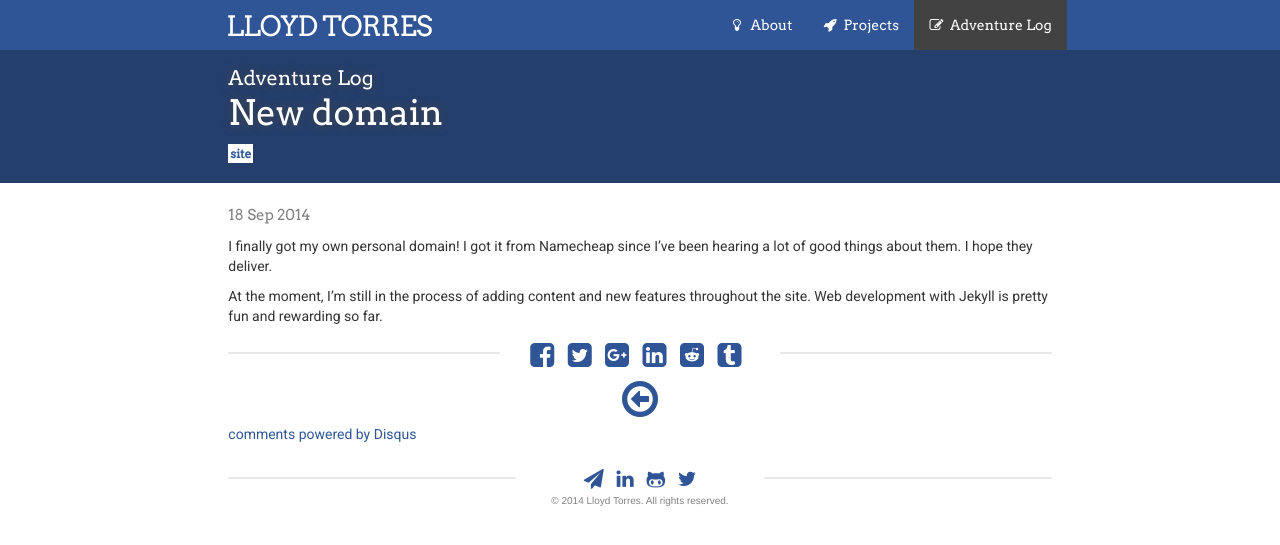
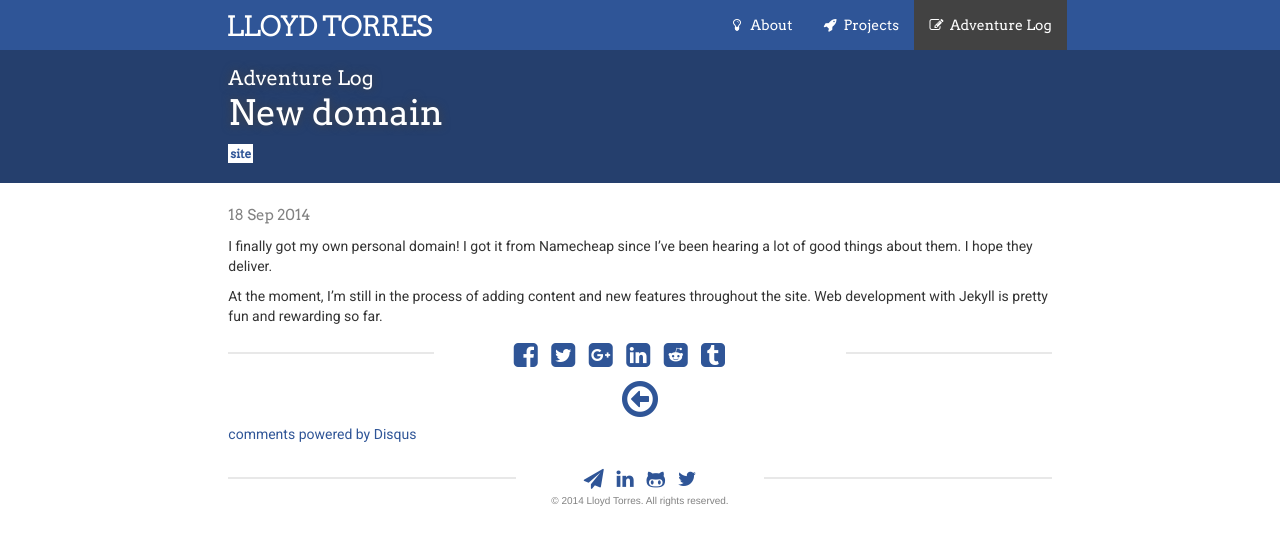
Before and after one commit to lloydtorres/lloydtorres.github.io, a Jekyll site: the page built from _posts/2014-09-18-new-domain.md, in a window 1280 px wide. Shown: the top 545 px of the page. Built offline with Jekyll 4.4.1, drawn with Linux system fonts in a browser that asks for light colours; nearby versions of some CDN libraries; comment, search, counter and statistics services are not loaded.

Commit message:
Adjusting social column widths

```diff
--- a/_sass/_layout.scss
+++ b/_sass/_layout.scss
@@ -635,34 +635,25 @@
 
 .div-column-left {
     float: left;
-    width: 33%;
+    width: 25%;
     @include media-query($on-mobile) {
         width: 10%;
-    }
-    @include media-query($on-palm) {
-        width: 20%;
     }
 }
 
 .div-column-right {
     float: right;
-    width: 33%;
+    width: 25%;
     @include media-query($on-mobile) {
         width: 10%;
-    }
-    @include media-query($on-palm) {
-        width: 20%;
     }
 }
 
 .div-column-center {
     display: inline-block;
-    width: 33%;
+    width: 45%;
     @include media-query($on-mobile) {
         width: 80%;
-    }
-    @include media-query($on-palm) {
-        width: 60%;
     }
 }
 
```
